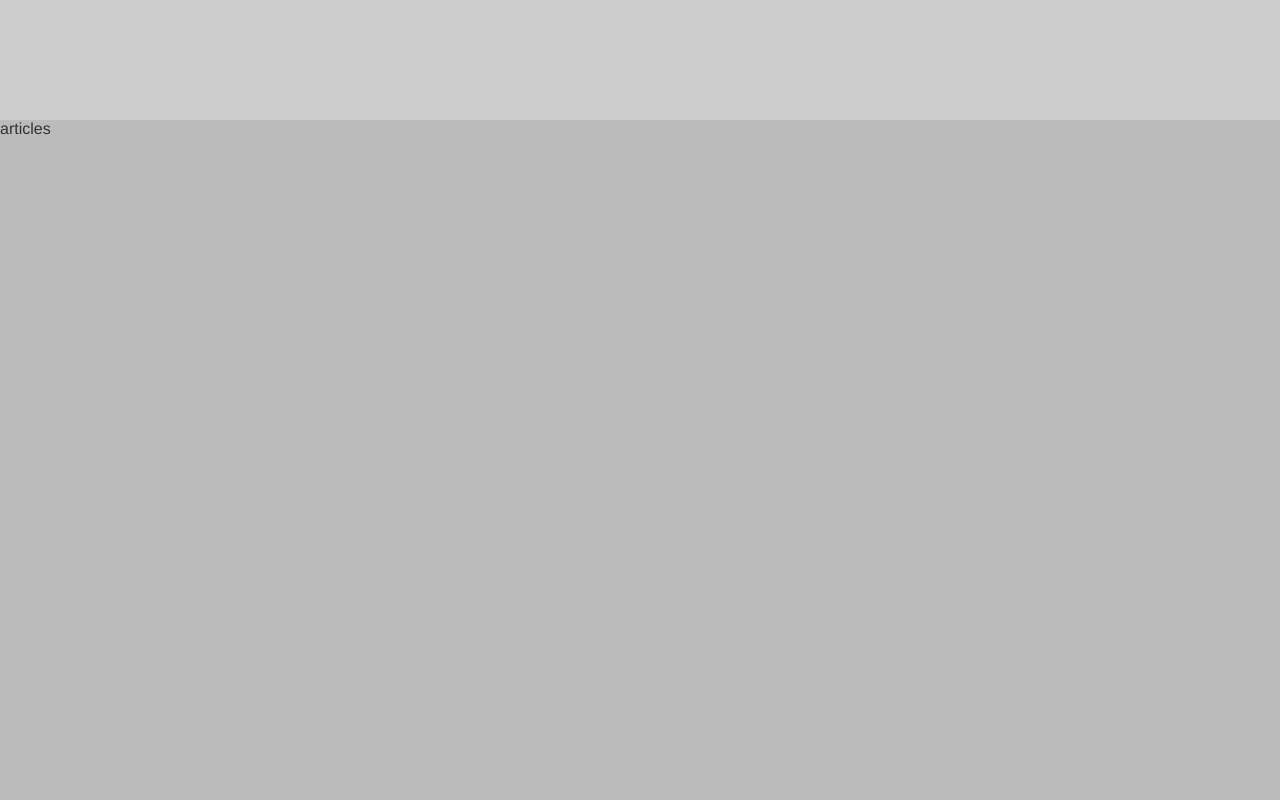
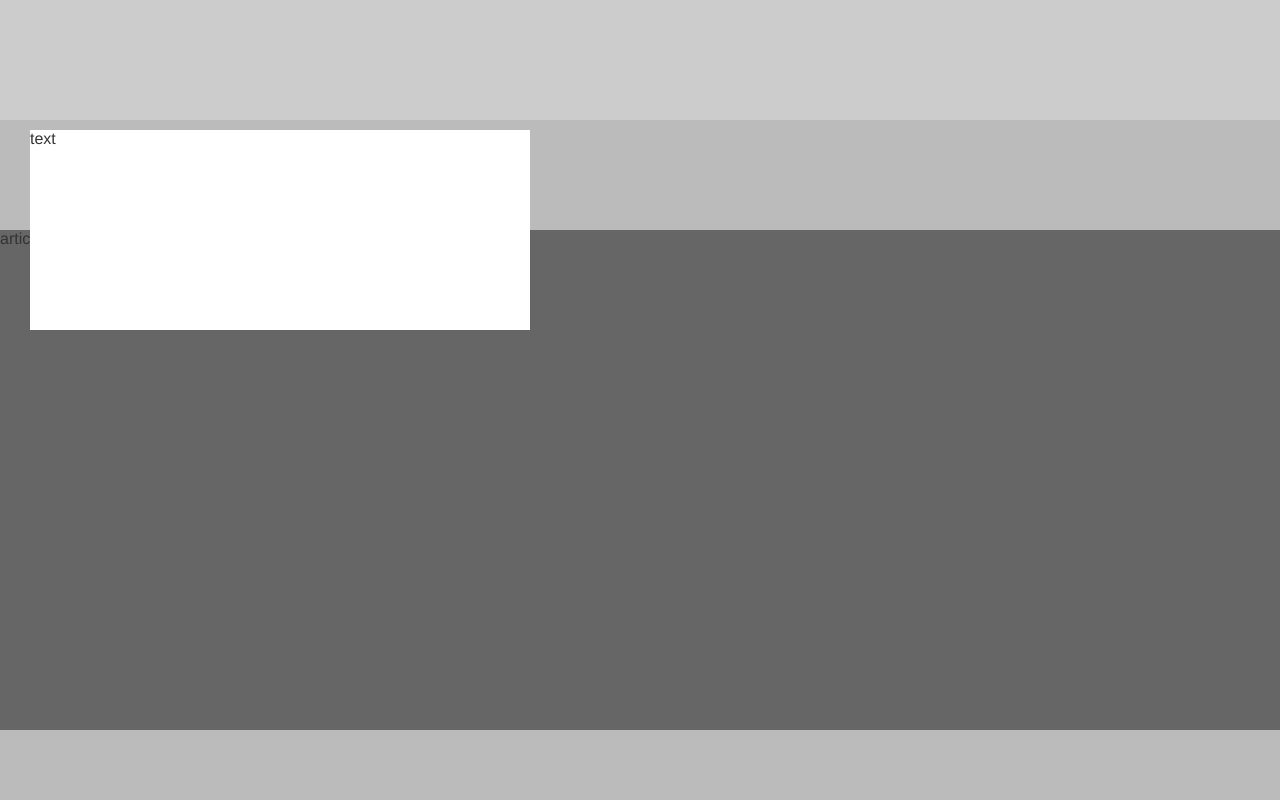
Before and after one commit to peachparfait/new-peachparfait.github.io, a Gatsby site: page / in a window 1280 px wide. Shown: the part 2280-3080 px from the top of the page. Built offline with nearby package versions, Linux system fonts and the light colour scheme; Gatsby itself is replaced by a stand-in of ours.

Commit message:
articlesのmolecules作成

```diff
--- a/src/pages/styles.scss
+++ b/src/pages/styles.scss
@@ -45,6 +45,8 @@
   height: 100vh;
   background-color: $articlesBackground;
   margin: 0;
+  display: flex;
+  flex-wrap: wrap;
 }
 
 .footer{
@@ -93,4 +95,21 @@
   margin:10px auto;
   position: relative;
   top:-150px;
+  z-index: 0;
 }
+.articlesText{
+  background-color: $white;
+  width: 500px;
+  height: 200px;
+  margin:10px 30px;
+  z-index: 1;
+}
+.articlesObjects{
+  background-color: #666;
+  width: 1300px;
+  height: 500px;
+  margin:10px auto;
+  position: relative;
+  top:-150px;
+  z-index: 0;
+}
--- a/src/pages/templates/organisms/articles.js
+++ b/src/pages/templates/organisms/articles.js
@@ -1,8 +1,13 @@
 import * as React from "react";
+import ArticlesText from "./molecules/articlesText";
+import ArticlesObjects from "./molecules/articlesObjects";
 
 const Articles = () => {
     return (
-        <div class="articles">articles</div>
+        <div class="articles">
+          <ArticlesText />
+          <ArticlesObjects />
+        </div>
     )
   }
 
--- /dev/null
+++ b/src/pages/templates/organisms/molecules/articlesObjects.js
@@ -0,0 +1,9 @@
+import * as React from "react";
+
+const ArticlesObjects = () => {
+    return (
+        <div className="worksObjects">articles</div>
+    )
+  }
+
+export default ArticlesObjects;
--- /dev/null
+++ b/src/pages/templates/organisms/molecules/articlesText.js
@@ -0,0 +1,9 @@
+import * as React from "react";
+
+const ArticlesText = () => {
+    return (
+        <div className="articlesText">text</div>
+    )
+  }
+
+export default ArticlesText;
```
